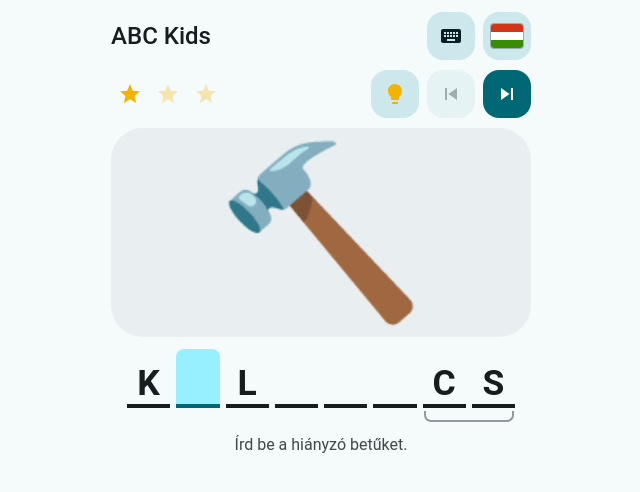
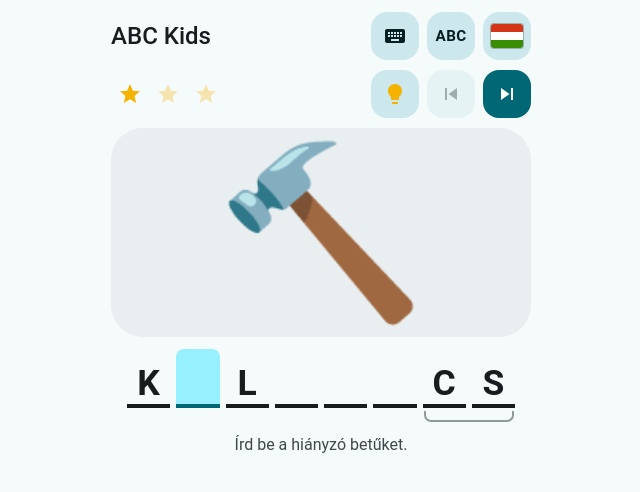
Before and after one commit to Geraszka/abc, a plain HTML site: page index.html in a window 1280 px wide. Shown: the whole page, without its empty margins (319-959 px from the left). Drawn offline with Linux system fonts and the light colour scheme.

Commit message:
Add files via upload

```diff
--- a/emojik.js
+++ b/emojik.js
@@ -7,7 +7,7 @@
 // (A saját billentyűzeten a kiosztás szerint külön gombot csak a lang.js "kb" sorai adnak, a spanyolnál egyelőre nincs.)
 window.WORDS={
 langs:['hu','es'],
-digraphs:{hu:['DZS','CS','DZ','GY','LY','NY','SZ','TY','ZS'],es:['CH','LL','RR']},
+digraphs:{hu:['DZS','CS','DZ','GY','LY','NY','SZ','TY','ZS'],es:['CH','LL','RR','QU','GU','GÜ']},
 items:[
 // --- állatok ---
 ['🐶','KUTYA','EL PERRO'],['🐱','MACSKA','EL GATO'],['🐭','EGÉR','EL RATÓN'],['🐹','HÖRCSÖG','EL HÁMSTER'],['🐰','NYUSZI','EL CONEJO'],
--- a/index.html
+++ b/index.html
@@ -34,6 +34,8 @@ button:disabled{opacity:.35;cursor:default}
 .filled{background:var(--primary);color:var(--on-primary)}
 .round{width:48px;height:48px;border-radius:16px;font-size:1.5rem;flex:none}
 .helpbtn{color:#f5b301}
+.casebtn{font-size:.95rem;font-weight:700;letter-spacing:.02em}
+body.lc .ch,body.lc .art,body.lc .key:not(.back){text-transform:lowercase}
 @keyframes pulse{0%,100%{transform:scale(1)}50%{transform:scale(1.14)}}
 .pulse{animation:pulse .9s infinite}
 .flag{display:block;width:32px;height:24px;object-fit:cover;border-radius:3px;box-shadow:0 0 0 1px rgba(0,0,0,.25)}
@@ -96,6 +98,7 @@ body.kbon .big{font-size:min(28vw,17vh,8.5rem);font-size:min(28vw,17dvh,8.5rem)}
   <header class="top">
     <h1 data-i18n="title"></h1>
     <button id="setBtn" class="tonal round" data-icon="keyboard"></button>
+    <button id="caseBtn" class="tonal round casebtn"></button>
     <button id="langBtn" class="tonal round"></button>
   </header>
   <div class="sub">
@@ -177,6 +180,7 @@ function flagEl(k){   // flags/<kód>.svg, ha hiányzik, a kód kétbetűs jele
 // --- beállítások: nehézség és billentyűzet ---
 var level=parseInt(lsGet('abcLevel'),10);if(!(level>=1&&level<=3))level=1;
 function coarse(){try{return window.matchMedia('(pointer:coarse)').matches;}catch(e){return false;}}
+var lc=lsGet('abcCase')==='lc';   // kisbetűs megjelenítés (a belső érték mindig nagybetű, csak a kép változik)
 var kbMode=lsGet('abcKb');if(['sys','abc','qwe'].indexOf(kbMode)<0)kbMode=coarse()?'abc':'sys';   // sys = rendszer/fizikai billentyűzet
 
 // 1 = kezdőbetű + a betűk ~40%-a adott, 2 = a betűk ~25%-a adott, 3 = semmi sincs beírva
@@ -306,7 +310,7 @@ function build(){
     div.addEventListener('click',function(){if(!s.given&&!locked)setCursor(i);});
     if(!isG&&kbMode==='sys'){
       var inp=document.createElement('input');
-      inp.type='text';inp.setAttribute('autocapitalize','characters');inp.setAttribute('autocomplete','off');inp.setAttribute('autocorrect','off');
+      inp.type='text';inp.setAttribute('autocapitalize',lc?'off':'characters');inp.setAttribute('autocomplete','off');inp.setAttribute('autocorrect','off');
       inp.setAttribute('inputmode','text');inp.setAttribute('enterkeyhint','next');inp.setAttribute('aria-label',t('letter')+' '+(i+1));
       inp.spellcheck=false;
       inp.addEventListener('focus',function(){markCursor(i);try{inp.select();}catch(e){}});
@@ -339,6 +343,13 @@ function build(){
   if(first>=0)setTimeout(function(){setCursor(first);},0);
 }
 
+// --- nagy- / kisbetű ---
+function applyCase(){
+  document.body.classList.toggle('lc',lc);
+  $('caseBtn').textContent=lc?'abc':'ABC';
+  $('caseBtn').setAttribute('aria-label',t('case')+': '+(lc?'abc':'ABC'));
+  slots.forEach(function(s){if(s.el)s.el.setAttribute('autocapitalize',lc?'off':'characters');});
+}
 // --- billentyűzet ---
 function buildKb(){
   var panel=$('kb');panel.innerHTML='';
@@ -391,17 +402,18 @@ function applyLang(){
   $('langBtn').setAttribute('aria-label',t('language')+': '+LANGS[LORDER[(LORDER.indexOf(lang)+1)%LORDER.length]].name);
   $('setBtn').setAttribute('aria-label',t('settings'));
   $('helpBtn').setAttribute('aria-label',t('help'));$('prevBtn').setAttribute('aria-label',t('prev'));$('nextBtn').setAttribute('aria-label',t('next'));
-  buildSettings();buildStars();buildKb();
+  buildSettings();buildStars();buildKb();applyCase();
 }
 $('langBtn').addEventListener('click',function(){   // a zászlóra koppintva vált a nyelvek között
   lang=LORDER[(LORDER.indexOf(lang)+1)%LORDER.length];lsSet('abcLang',lang);applyLang();showItem();
 });
 $('setBtn').addEventListener('click',function(){buildSettings();openM('mset');});
 $('aboutBtn').addEventListener('click',function(){openM('mabout');});
+$('caseBtn').addEventListener('click',function(){lc=!lc;lsSet('abcCase',lc?'lc':'uc');applyCase();});
 $('helpBtn').addEventListener('click',help);
 $('prevBtn').addEventListener('click',goPrev);
 $('nextBtn').addEventListener('click',goNext);
-['helpBtn','prevBtn','nextBtn'].forEach(function(id){$(id).addEventListener('mousedown',function(e){e.preventDefault();});});   // a rendszerbillentyűzet nyitva marad
+['helpBtn','prevBtn','nextBtn','caseBtn'].forEach(function(id){$(id).addEventListener('mousedown',function(e){e.preventDefault();});});   // a rendszerbillentyűzet nyitva marad
 // fizikai billentyűk a saját billentyűzet módban (számítógépen)
 document.addEventListener('keydown',function(e){
   if(anyOpen()){if(e.key==='Escape')closeM();return;}
--- a/lang.js
+++ b/lang.js
@@ -3,7 +3,7 @@
 // kb.abc / kb.qwe: a saját billentyűzet sorai ("⌫" = törlés). Több betűs gomb (pl. "CS") egyszerre több vonalat tölt ki.
 window.LANGS={
 hu:{flag:'hu',name:'Magyar',title:'ABC Kids',language:'Nyelv',level:'Nehézség',letter:'Betű',
- help:'Segítség',prev:'Előző szó',next:'Következő szó',erase:'Törlés',
+ help:'Segítség',case:'Nagybetű / kisbetű',prev:'Előző szó',next:'Következő szó',erase:'Törlés',
  hint:'Írd be a hiányzó betűket.',fix:'Javítsd ki a pirossal jelölt betűket.',great:'Szuper!',close:'Bezár',
  settings:'Beállítások',
  kb_sys:'Rendszer billentyűzet',kb_sys_d:'Számítógépen a gombok, telefonon a telefon saját billentyűzete.',
@@ -19,7 +19,7 @@ hu:{flag:'hu',name:'Magyar',title:'ABC Kids',language:'Nyelv',level:'Nehézség'
           ['Y','X','C','V','B','N','M','⌫'],
           ['Á','É','Í','Ó','Ö','Ő','Ú','Ü','Ű']]}},
 es:{flag:'es',name:'Español',title:'ABC Kids',language:'Idioma',level:'Dificultad',letter:'Letra',
- help:'Ayuda',prev:'Palabra anterior',next:'Siguiente palabra',erase:'Borrar',
+ help:'Ayuda',case:'Mayúsculas / minúsculas',prev:'Palabra anterior',next:'Siguiente palabra',erase:'Borrar',
  hint:'Escribe las letras que faltan.',fix:'Corrige las letras marcadas en rojo.',great:'¡Muy bien!',close:'Cerrar',
  settings:'Ajustes',
  kb_sys:'Teclado del sistema',kb_sys_d:'En el ordenador las teclas, en el móvil el teclado del teléfono.',
```
